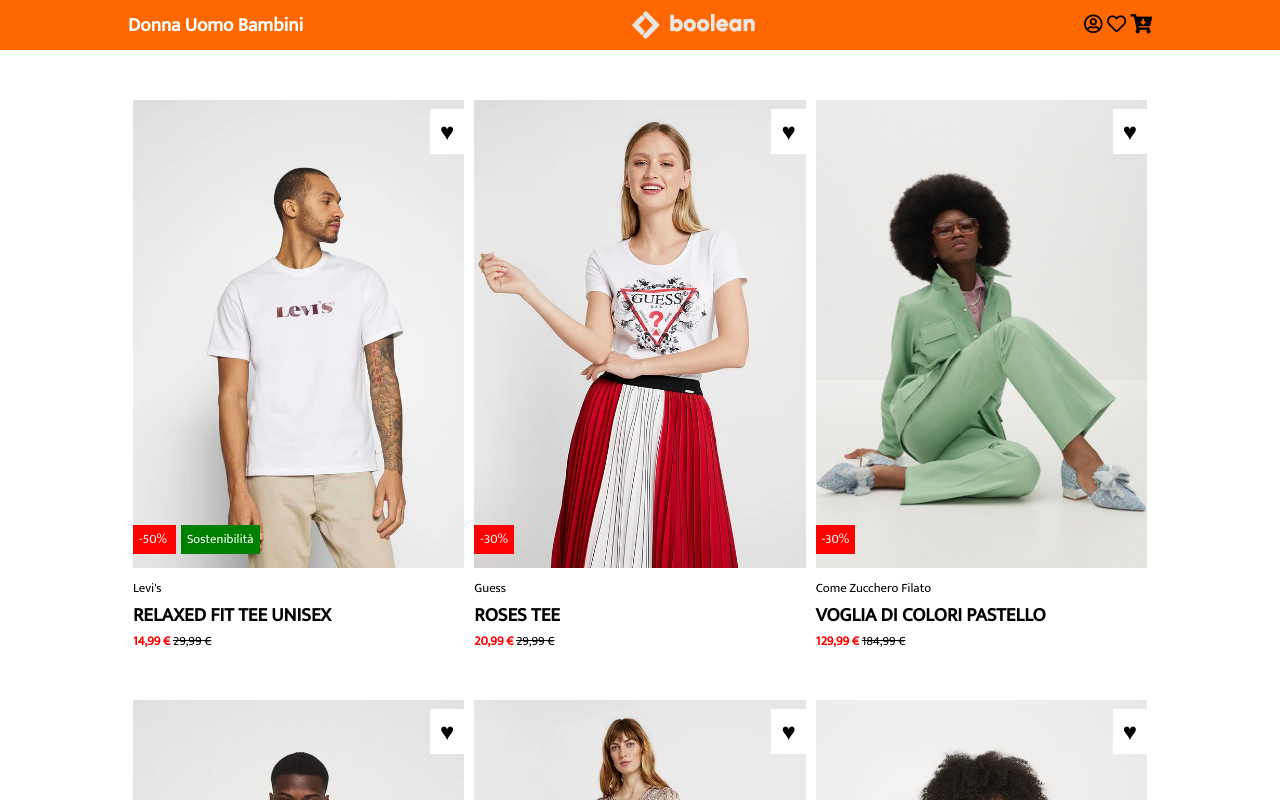
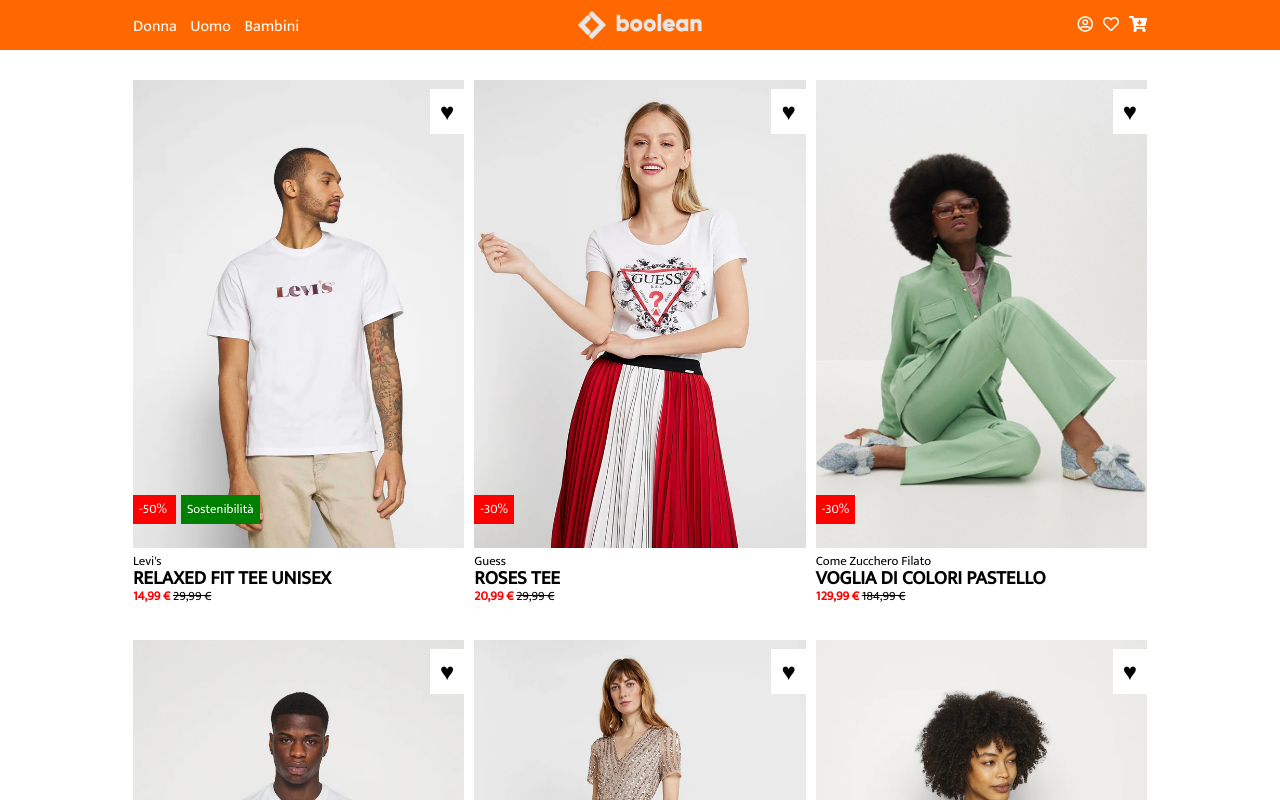
Before and after one commit to PalumboAndrea/html-css-boolando, a plain HTML site: page index.html in a window 1280 px wide. Shown: the top 800 px of the page. Drawn offline with Linux system fonts and the light colour scheme.

Commit message:
last changes

```diff
--- a/css/style.css
+++ b/css/style.css
@@ -20,6 +20,7 @@ header{
     background-color: #FF6800;
     width: 100%;
     height: 50px;
+    margin-bottom: 30px;
 }
 
 header>section{
@@ -30,17 +31,27 @@ header>section{
     justify-content: space-between;
 }
 
-.categories{
+header a{
     color: white;
-    font-weight: bold;
+    font-size: 1rem;
+    margin-right: 5px;
+    text-decoration: none;
 }
 
-section>span{
-    margin-right: 0.8rem;
+header section a{
+    margin-left: 5px;
 }
 
 section>img{
     height: 55%;
+}
+
+#upper-icon{
+    justify-content: end;
+}
+
+.categories, #upper-icon{
+    width: 20%;
 }
 
 /* PARTE MAIN */
@@ -48,7 +59,7 @@ section>img{
 main>section{
     width: 80%;
     height: 550px;
-    margin: 50px auto;
+    margin: 10px auto;
 }
 
 .product{
@@ -57,101 +68,72 @@ main>section{
     margin: 0 5px;
 }
 
+.product>p{
+    line-height: 1.1rem;
+}
+
 .photo{
     height: 85%;
     width: 100%;
     background-color: black;
-    margin-bottom: 10px;
+    margin-bottom: 5px;
     position: relative;
-}
-
-.photo1{
-    background-image: url(../images/img/1.webp);
     background-position: top;
     background-repeat: no-repeat;
     background-size: cover;
 }
 
+.photo1{
+    background-image: url(../images/img/1.webp);
+}
+
 .product:hover .photo1{
     background-image: url(../images/img/1b.webp);
-    background-position: top;
-    background-repeat: no-repeat;
-    background-size: cover;
 }
 
 .photo2{
     background-image: url(../images/img/2.webp);
-    background-position: top;
-    background-repeat: no-repeat;
-    background-size: cover;
 }
 
 .product:hover .photo2{
     background-image: url(../images/img/2b.webp);
-    background-position: top;
-    background-repeat: no-repeat;
-    background-size: cover;
 }
 
 .photo3{
     background-image: url(../images/img/3.webp);
-    background-position: top;
-    background-repeat: no-repeat;
-    background-size: cover;
 }
 
 .product:hover .photo3{
     background-image: url(../images/img/3b.webp);
-    background-position: top;
-    background-repeat: no-repeat;
-    background-size: cover;
 }
 
 .photo4{
     background-image: url(../images/img/4.webp);
-    background-position: top;
-    background-repeat: no-repeat;
-    background-size: cover;
 }
 
 .product:hover .photo4{
     background-image: url(../images/img/4b.webp);
-    background-position: top;
-    background-repeat: no-repeat;
-    background-size: cover;
 }
 
 .photo5{
     background-image: url(../images/img/5.webp);
-    background-position: top;
-    background-repeat: no-repeat;
-    background-size: cover;
 }
 
 .product:hover .photo5{
     background-image: url(../images/img/5b.webp);
-    background-position: top;
-    background-repeat: no-repeat;
-    background-size: cover;
 }
 
 .photo6{
     background-image: url(../images/img/6.webp);
-    background-position: top;
-    background-repeat: no-repeat;
-    background-size: cover;
 }
 
 .product:hover .photo6{
     background-image: url(../images/img/6b.webp);
-    background-position: top;
-    background-repeat: no-repeat;
-    background-size: cover;
 }
 
 .discount, .sost{
     position: relative;
-    top: 90%;
+    top: 88%;
     padding: 4px 6px;
     font-size: 0.8rem;
     color: white;
@@ -175,6 +157,22 @@ main>section{
     padding: 4px 10px 1px 10px;
     background-color: white;
     font-size: 1.5rem;
+}
+
+.heart:hover #red-heart{
+    color: red;
+    position: absolute;
+    right: 0;
+    top: 2%;
+    z-index: 1;
+    padding: 4px 10px 1px 10px;
+    background-color: white;
+    font-size: 1.5rem;
+}
+
+.heart>a{
+    color: black;
+    text-decoration: none;
 }
 
 .collection, .price{
@@ -217,7 +215,7 @@ section>div{
     font-size: 1.2rem;
 }
 
-a{
+footer a{
     color: white;
     font-size: 0.8rem;
 }
--- a/index.html
+++ b/index.html
@@ -14,27 +14,27 @@
         <header>
             <section class="flex">
                 <div class="categories">
-                    <span>
+                    <a href="">
                         Donna
-                    </span>
-                    <span>
+                    </a>
+                    <a href="">
                         Uomo
-                    </span>
-                    <span>
+                    </a>
+                    <a href="">
                         Bambini
-                    </span>
+                    </a>
                 </div>
                 <img src="../html-css-boolando/images/img/boolean-logo.png" alt="boolean-logo">
-                <div>
-                    <span>
+                <div id="upper-icon" class="flex">
+                    <a href="">
                         <i class="far fa-user-circle"></i>
-                    </span>
-                    <span>
+                    </a>
+                    <a href="">
                         <i class="far fa-heart"></i>
-                    </span>
-                    <span>
+                    </a>
+                    <a href="">
                         <i class="fas fa-cart-arrow-down"></i>
-                    </span>
+                    </a>
                 </div>
             </section>
         </header>
@@ -44,7 +44,7 @@
                 <div class="product">
                     <div class="photo photo1">
                         <div class="heart">
-                            &hearts;
+                            <a href="" id="red-heart">&hearts;</a>
                         </div>
                         <span class="discount">
                             -50%
@@ -67,7 +67,7 @@
                 <div class="product">
                     <div class="photo photo2">
                         <div class="heart">
-                            &hearts;
+                            <a href=""  id="red-heart">&hearts;</a>
                         </div>
                         <span class="discount">
                             -30%
@@ -87,7 +87,7 @@
                 <div class="product">
                     <div class="photo photo3">
                         <div class="heart">
-                            &hearts;
+                            <a href=""  id="red-heart">&hearts;</a>
                         </div>
                         <span class="discount">
                             -30%
@@ -109,7 +109,7 @@
                 <div class="product">
                     <div class="photo photo4">
                         <div class="heart">
-                            &hearts;
+                            <a href=""  id="red-heart">&hearts;</a>
                         </div>
                         <span class="discount">
                             -50%
@@ -132,7 +132,7 @@
                 <div class="product">
                     <div class="photo photo5">
                         <div class="heart">
-                            &hearts;
+                            <a href=""  id="red-heart">&hearts;</a>
                         </div>
                         <span class="discount">
                             -30%
@@ -152,7 +152,7 @@
                 <div class="product">
                     <div class="photo photo6">
                         <div class="heart">
-                            &hearts;
+                            <a href=""  id="red-heart">&hearts;</a>
                         </div>
                         <span class="discount">
                             -30%
```
